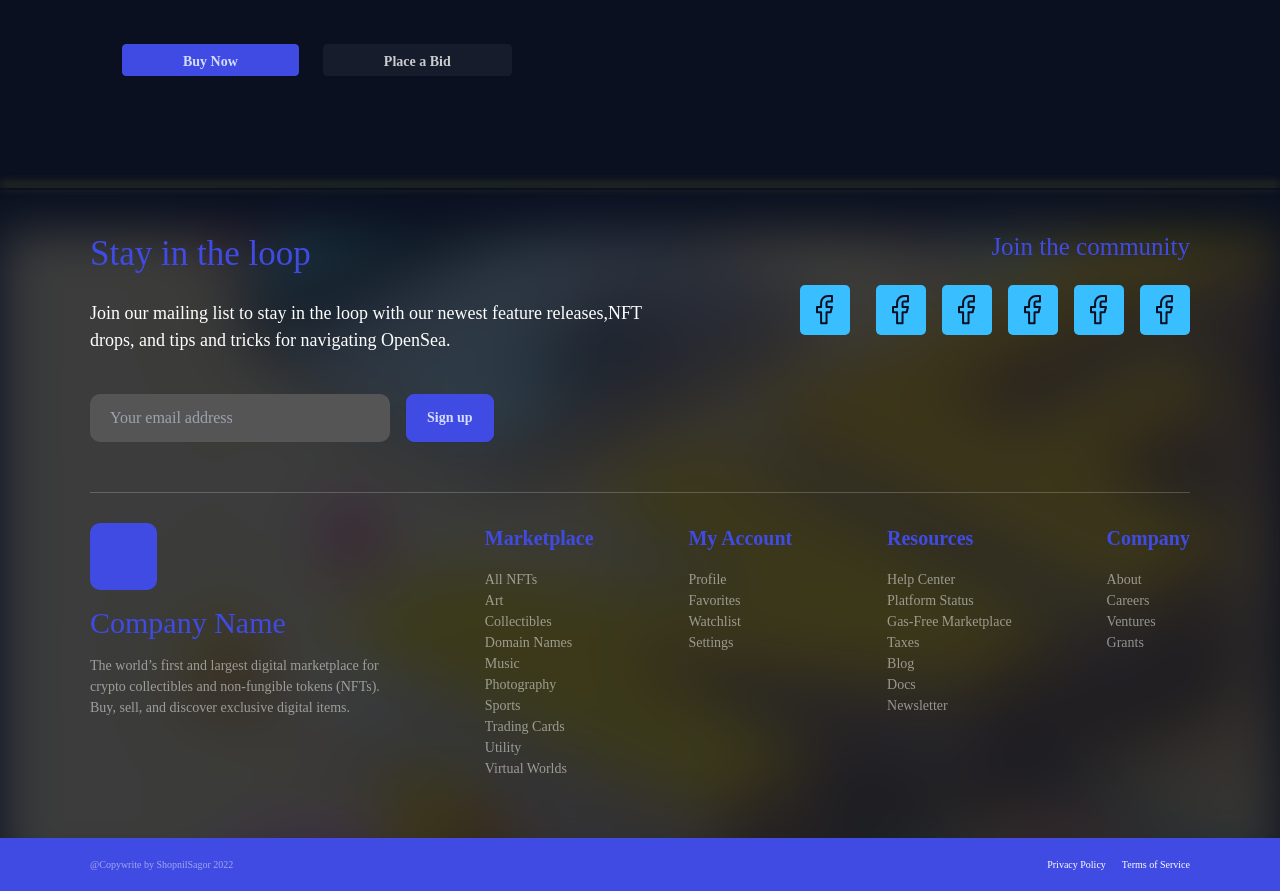
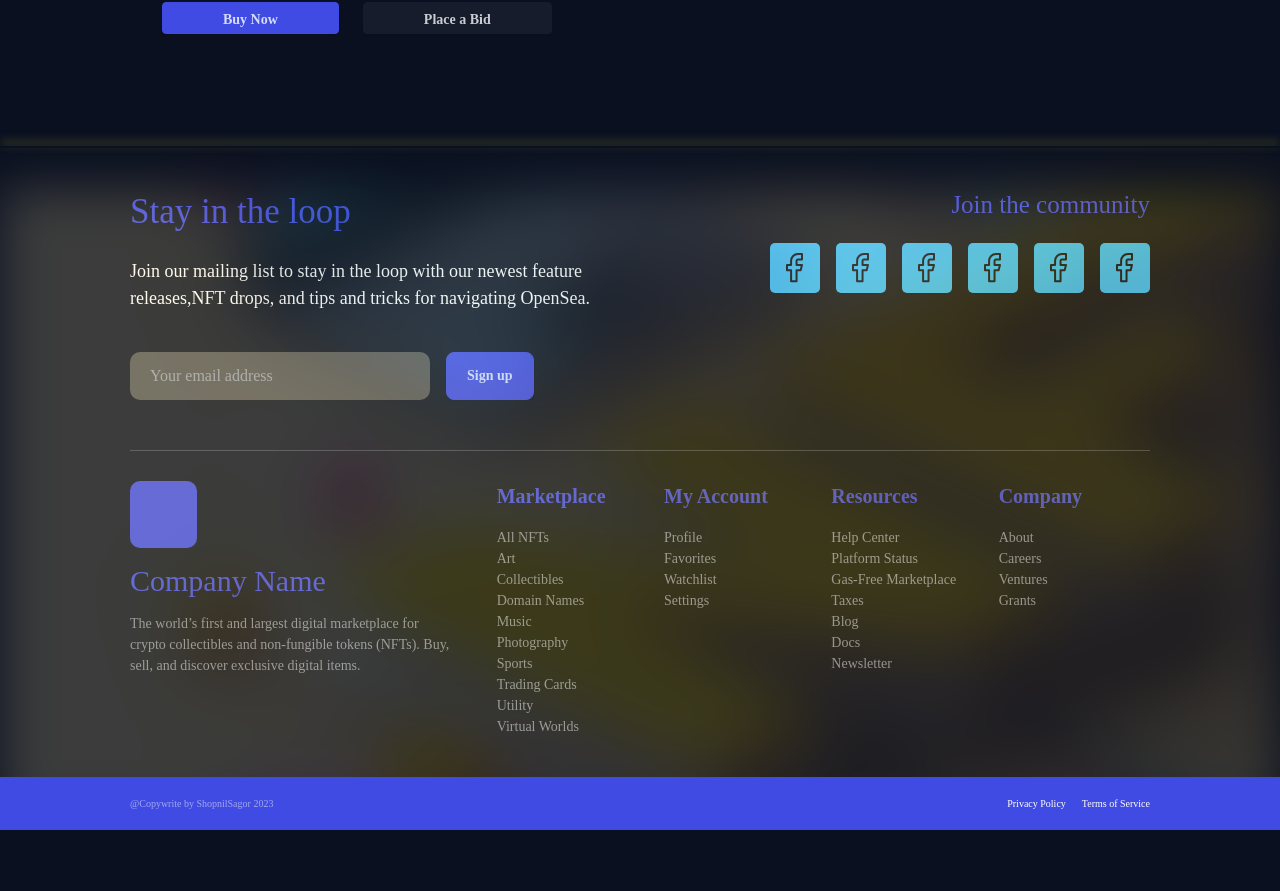
Before and after one commit to fastleopard9372/nft_project, a Next.js app: page /cart in a window 1280 px wide. Shown: the part 1309-2200 px from the top of the page. After the commit the page ends 2139 px from the top, so only its background shows below. Built offline with nearby package versions, Linux system fonts and the light colour scheme; a web font is replaced by a local one.

Commit message:
home_responsive(draft)

```diff
--- a/src/app/landing/page.tsx
+++ b/src/app/landing/page.tsx
@@ -221,10 +221,10 @@ const Landing = () => {
   }];
   return (
     <div className="landing w-full">
-      <div className='section1 flex justify-center items-center'>
+      <div className='section1 flex justify-center items-center h-[650px]'>
         <div className='back'>
         </div>
-        <div className='section front flex justify-between items-center'>
+        <div className='section front flex justify-between items-center  z-50'>
           <div className='text-section flex flex-col justify-center items-start'>
             <p className='text-5xl mb-7'>
               <span className='p1'>Discover,</span>
--- a/src/components/Card4/index.tsx
+++ b/src/components/Card4/index.tsx
@@ -6,7 +6,7 @@ const Card3 = (data: types.Card4_data) => {
   return (
     <div className='card4'>
       <div className='card-container'>
-        <div className="card-body" style={{ background: data.color }}>
+        <div className="card-body p-0" style={{ background: data.color }}>
           <div className='card-img'>
             <div className='left-img'><img src={data.left_img}></img></div>
             <div className='center-img' ><img src={data.center_img}></img></div>
--- a/src/layouts/footer.tsx
+++ b/src/layouts/footer.tsx
@@ -11,6 +11,7 @@ interface link_data {
 }
 
 const Footer = () => {
+  const now = new Date();
   const data: link_data[] = [{
     title: 'Marketplace',
     data: [{
@@ -76,14 +77,14 @@ const Footer = () => {
   }]
   return (
     <>
-      <div className='mfooter section1 flex justify-center items-center'>
+      <div className='mfooter section1 flex justify-center items-center pb-10'>
         <div className='mfooter-top'>
         </div>
         <div className='back'>
         </div>
         <div className='section front flex flex-col items-center'>
-          <div className='top flex justify-between w-full'>
-            <div className="flex flex-col justify-start">
+          <div className='top flex justify-between w-full flex-col lg:flex-row'>
+            <div className="flex flex-col justify-start w-full">
               <h3 className='mfooter-title'>
                 Stay in the loop
               </h3>
@@ -93,41 +94,49 @@ const Footer = () => {
                 <button type="button" className="btn btn-primary">Sign up</button>
               </div>
             </div>
-            <div className="flex flex-col justify-start">
-              <h3 className='mfooter-title-1'>Join the community</h3>
-              <div className='flex space-x-4'>
+            <div className="flex flex-col justify-start w-full">
+              <h3 className='mfooter-title-1 lg:text-right'>Join the community</h3>
+              <div className='flex flex-start'>
+                <div className='grow max-lg:grow-0'></div>
+                <img src="link-icon.svg" className='pr-4' />
+                <img src="link-icon.svg" className='pr-4' />
+                <img src="link-icon.svg" className='pr-4' />
+                <img src="link-icon.svg" className='pr-4' />
+                <img src="link-icon.svg" className='pr-4' />
                 <img src="link-icon.svg" />
-                <img src="link-icon.svg" />
-                <img src="link-icon.svg" />
-                <img src="link-icon.svg" />
-                <img src="link-icon.svg" />
-                <img src="link-icon.svg" />
+                <div className='grow-0 max-lg:grow'></div>
               </div>
             </div>
           </div>
           <hr />
-          <div className='link flex justify-between w-full'>
-            <div className='flex justify-start flex-col' style={{ width: "300px" }}>
-              <div className='logo_image'></div>
+          <div className='link flex justify-between w-full lg:space-x-10 max-lg:flex-col max-lg:space-x-3'>
+            <div className='flex justify-start flex-col w-1/3 max-lg:w-full'>
+              <div className='flex flex-col max-lg:flex-row  max-lg : space-x-6  max-lg:pb-5'>
+                <div className='logo_image mr-7'></div>
                 <h3>Company Name</h3>
+              </div>
               <span>The world’s first and largest digital marketplace for crypto collectibles and non-fungible tokens (NFTs). Buy, sell, and discover exclusive digital items.</span>
             </div>
+            <div className='w-2/3 max-lg:w-full flex space-x-4 max-sm:space-x-0 max-lg:pt-8 max-sm:flex-col max-sm:ml-0'>
               {
                 data.map((value, index) => (
-                <div className='flex justify-start flex-col flex-grow-1' key={index}>
-                  <h4>{value.title}</h4>
+                  <div className='flex flex-col w-1/4  max-sm:w-full max-sm:pt-4' key={index}>
+                    <h4 >{value.title}</h4>
+                    <div className='flex flex-col max-sm:flex-row max-sm: flex-wrap'>
                       {value.data.map((_value, _index) => (
-                    <a href={_value.url} key={_index}>{_value.name}</a>
+                        <a href={_value.url} key={_index} className='max-sm:ml-4'>{_value.name}</a>
                       ))}
+                    </div>
                   </div>
                 ))
               }
             </div>
           </div>
         </div>
+      </div>
       <div className='bottom-banner w-full'>
         <div className='section flex justify-between items-center space-x-4'>
-          <span > @Copywrite by ShopnilSagor 2022</span>
+          <span > @Copywrite by ShopnilSagor {now.getFullYear()}</span>
           <a>Privacy Policy</a>
           <a>Terms of Service</a>
         </div>
--- a/src/layouts/header.tsx
+++ b/src/layouts/header.tsx
@@ -27,7 +27,22 @@ const Header = () => {
   }
 
   return (
-    <div className='header w-full flex items-center'>
+    // <div className="navbar bg-base-100">
+    //   <div className="flex-none">
+    //     <button className="btn btn-square btn-ghost" style={{ padding: '0px' }}>
+    //       <svg xmlns="http://www.w3.org/2000/svg" fill="none" viewBox="0 0 24 24" className="inline-block w-5 h-5 stroke-current"><path strokeLinecap="round" strokeLinejoin="round" strokeWidth="2" d="M4 6h16M4 12h16M4 18h16"></path></svg>
+    //     </button>
+    //   </div>
+    //   <div className="flex-1">
+    //     <a className="btn btn-ghost text-xl">daisyUI</a>
+    //   </div>
+    //   <div className="flex-none">
+    //     <button className="btn btn-square btn-ghost" style={{ padding: '0px' }}>
+    //       <svg xmlns="http://www.w3.org/2000/svg" fill="none" viewBox="0 0 24 24" className="inline-block w-5 h-5 stroke-current"><path strokeLinecap="round" strokeLinejoin="round" strokeWidth="2" d="M5 12h.01M12 12h.01M19 12h.01M6 12a1 1 0 11-2 0 1 1 0 012 0zm7 0a1 1 0 11-2 0 1 1 0 012 0zm7 0a1 1 0 11-2 0 1 1 0 012 0z"></path></svg>
+    //     </button>
+    //   </div>
+    // </div>
+    <div className='header w-full flex items-center navbar'>
       <div className="container mx-auto w-full flex justify-between items-center">
         <div className="flex justify-start">
           <Link href='/' onClick={() => handleClick(0)}>
@@ -36,7 +51,7 @@ const Header = () => {
               <p className='logo_name'>Logo Name</p>
             </div>
           </Link>
-          <div className='search-part flex justify-end items-center' >
+          <div className='search-part flex justify-end items-center md:w-auto' >
             <div className='ml-5 mr-5 form-control flex justify-around items-center'>
               <Image
                 src="/search.svg"
@@ -45,9 +60,7 @@ const Header = () => {
                 height={20}
                 priority
               />
-              <input type="text" className='search' placeholder='Search items, collections, and accounts'>
-
-              </input>
+              <input type="text" className='search' placeholder='Search items, collections, and accounts' />
             </div>
           </div>
         </div>
--- a/src/styles/globals.css
+++ b/src/styles/globals.css
@@ -119,7 +119,13 @@ main {
 }
 .section {
   margin: auto;
-  width: 80% !important;
+  width: 100% !important;
+  @apply px-10;
+}
+@media (min-width: 1024px) {
+  .section {
+    width: 1000px !important;
+  }
 }
 @media (min-width: 1280px) {
   .section {
@@ -189,7 +195,7 @@ button,
 }
 .mfooter-title-1 {
   color: var(--Primary, #404be3);
-  text-align: right;
+  text-align: left;
   font-size: 25px;
   font-weight: 500;
   margin-top: 40px;
@@ -250,10 +256,10 @@ button,
   opacity: 0.2;
   margin: 30px 0;
 }
-.mfooter .top > div {
+/* .mfooter .top > div {
   min-width: 400px;
   max-width: 600px;
-}
+} */
 .bottom-banner {
   position: relative;
   background: var(--Primary, #404be3);
@@ -263,7 +269,7 @@ button,
   font-weight: 400;
 }
 .bottom-banner .section {
-  height: 100%;
+  height: 100% !important;
 }
 .bottom-banner .section span {
   opacity: 0.5;
@@ -273,7 +279,7 @@ button,
 .section1 {
   position: relative;
   width: 100%;
-  height: 650px;
+  height: 100%;
 }
 .section1 .back {
   position: absolute;
@@ -285,14 +291,7 @@ button,
   filter: blur(25px);
   opacity: 0.2;
 }
-.section1 .front {
-  position: absolute;
-  top: 0;
-  width: 100%;
-  height: 100%;
-  font-weight: 700;
-  /* box-shadow: 0 4px 10px 0px #000; */
-}
+
 .link ul li {
   margin-right: 2em;
   color: #999;
```
Lines whose indentation alone changed are shown as unchanged.
